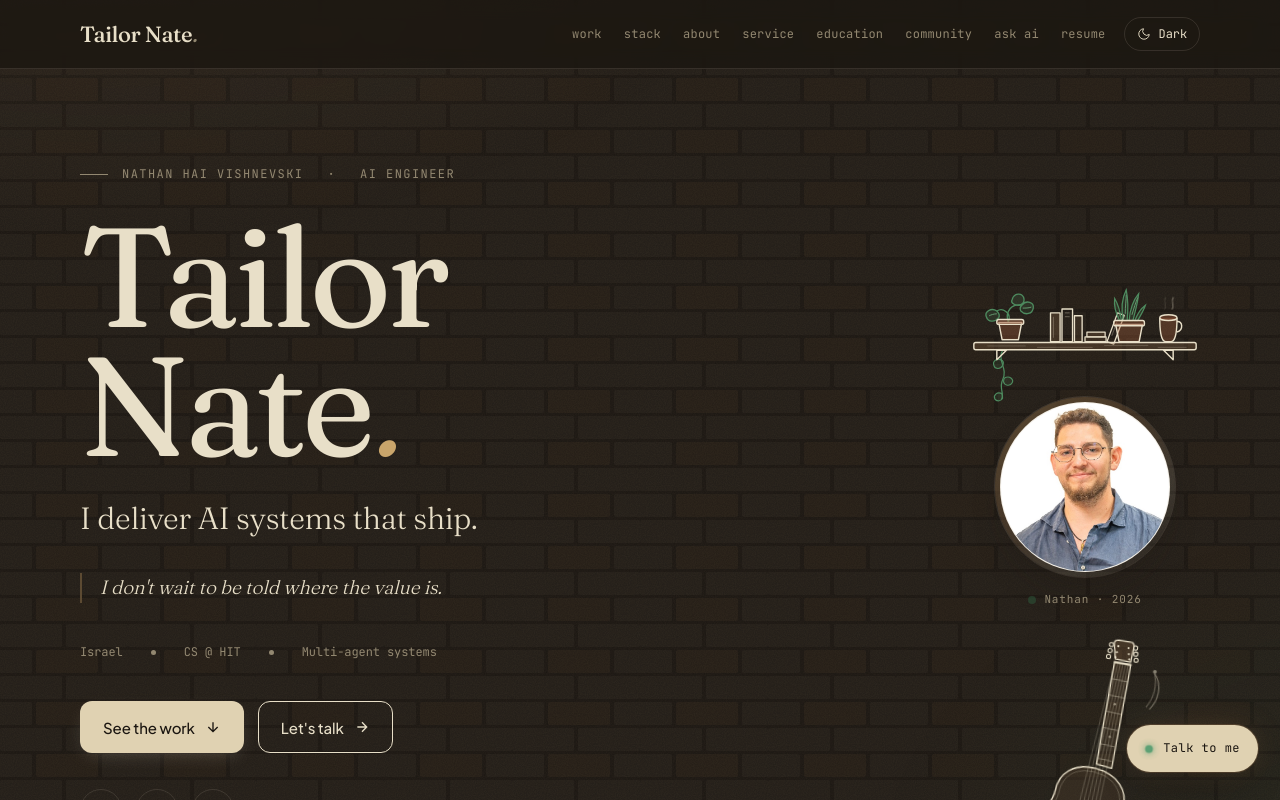
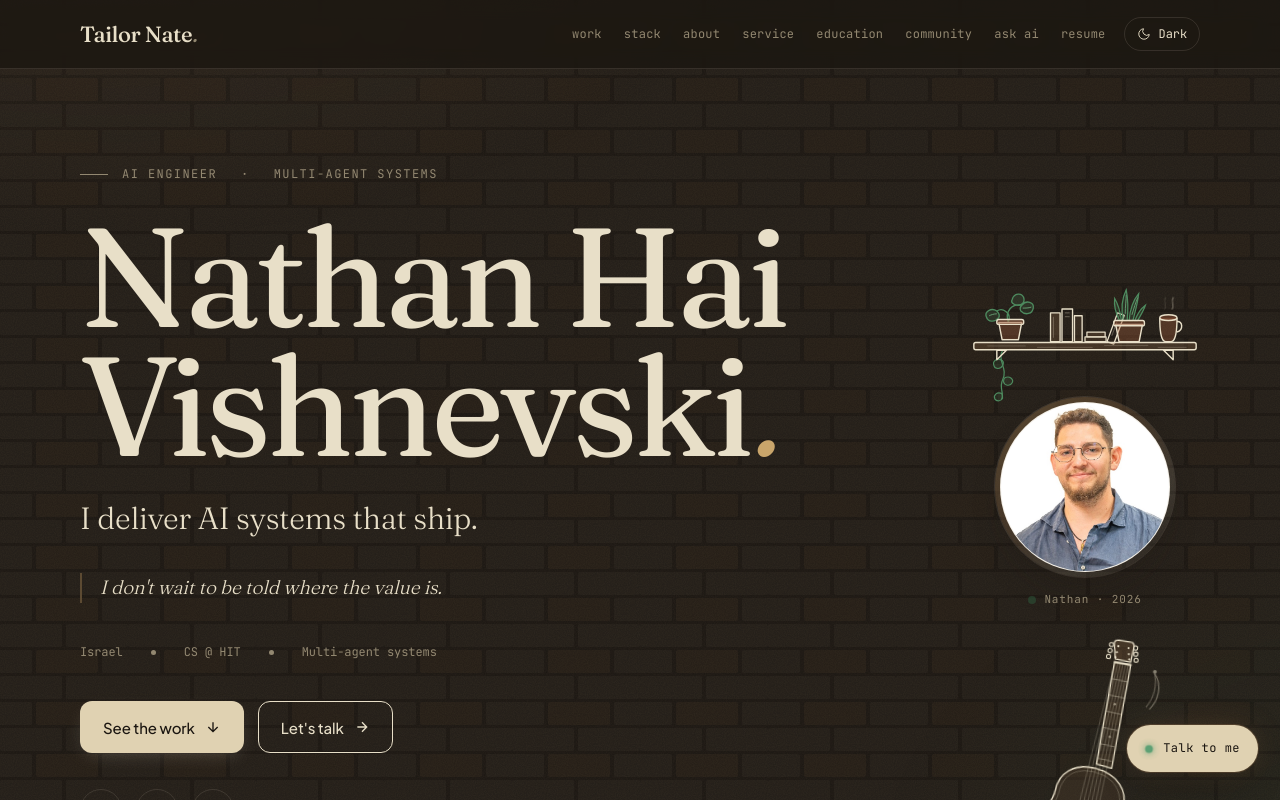
Before and after one commit to Nate-Vish/tailornate, a Next.js app: page /portfolio in a window 1280 px wide. Shown: the top 800 px of the page. Built offline with nearby package versions, Linux system fonts and the light colour scheme.

Commit message:
Hero leads with Nathan's name, not the domain (Hero.tsx)

```diff
--- a/components/sections/Hero.tsx
+++ b/components/sections/Hero.tsx
@@ -7,13 +7,13 @@ export default function Hero() {
       <div className="wrap">
         <div className="hero-text">
           <div className="eyebrow in d1">
-            {profile.name} <span style={{ margin: "0 10px" }}>·</span> AI Engineer
+            AI Engineer <span style={{ margin: "0 10px" }}>·</span> Multi-Agent Systems
           </div>
 
           <h1 id="hero-title" className="in d2">
-            Tailor
+            Nathan Hai
             <br />
-            Nate<span className="amp">.</span>
+            Vishnevski<span className="amp">.</span>
           </h1>
 
           <p className="sub in d3">{profile.oneliner}</p>
```
